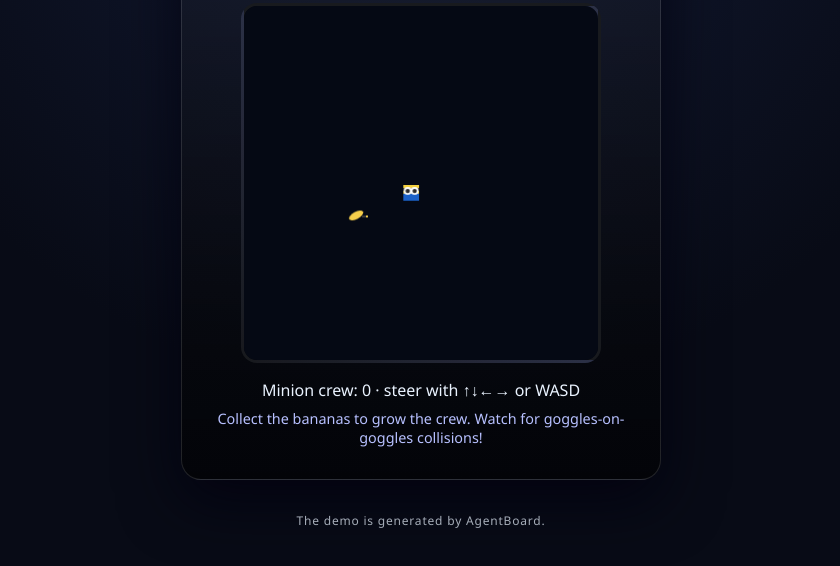
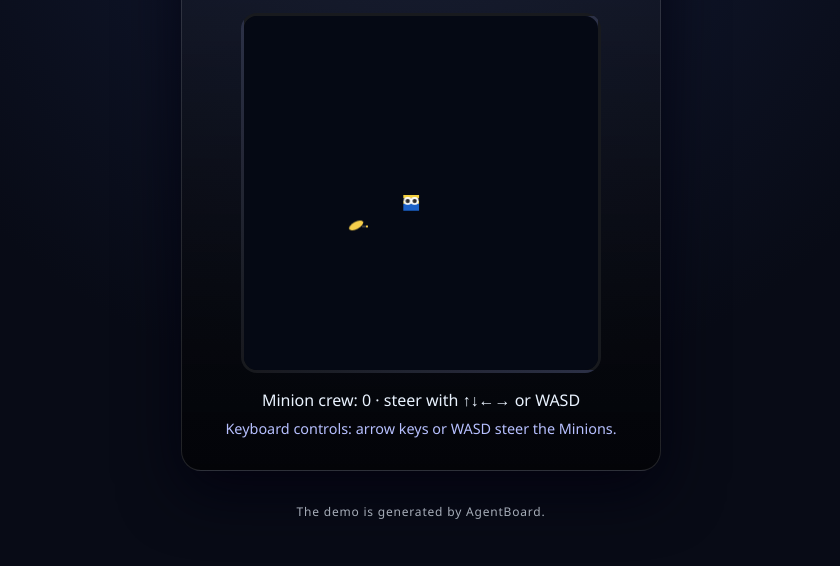
Before and after one commit to abuiles/minions-demo, a website: page public/index.html in a window 1280 px wide. Shown: the part 214-780 px from the top of the page, without its empty margins (219-1059 px from the left). Drawn offline with Linux system fonts and the light colour scheme.

Commit message:
AgentBoard: Add keyboard controls hint banner

```diff
--- a/public/index.html
+++ b/public/index.html
@@ -102,7 +102,7 @@
         <p id="flavor">Guide the little Minion through the lab, gobble bananas, and dodge yourself!</p>
         <canvas id="game" width="360" height="360" aria-label="Minion-themed snake game"></canvas>
         <p id="status" role="status">Score: 0 · Use ↑↓←→ or WASD to steer</p>
-        <p id="hint">Collect the bananas to grow the crew. Watch for goggles-on-goggles collisions!</p>
+        <p id="hint">Keyboard controls: arrow keys or WASD steer the Minions.</p>
       </div>
     </main>
     <footer class="footer-note" aria-label="Demo origin note">The demo is generated by AgentBoard.</footer>
```
